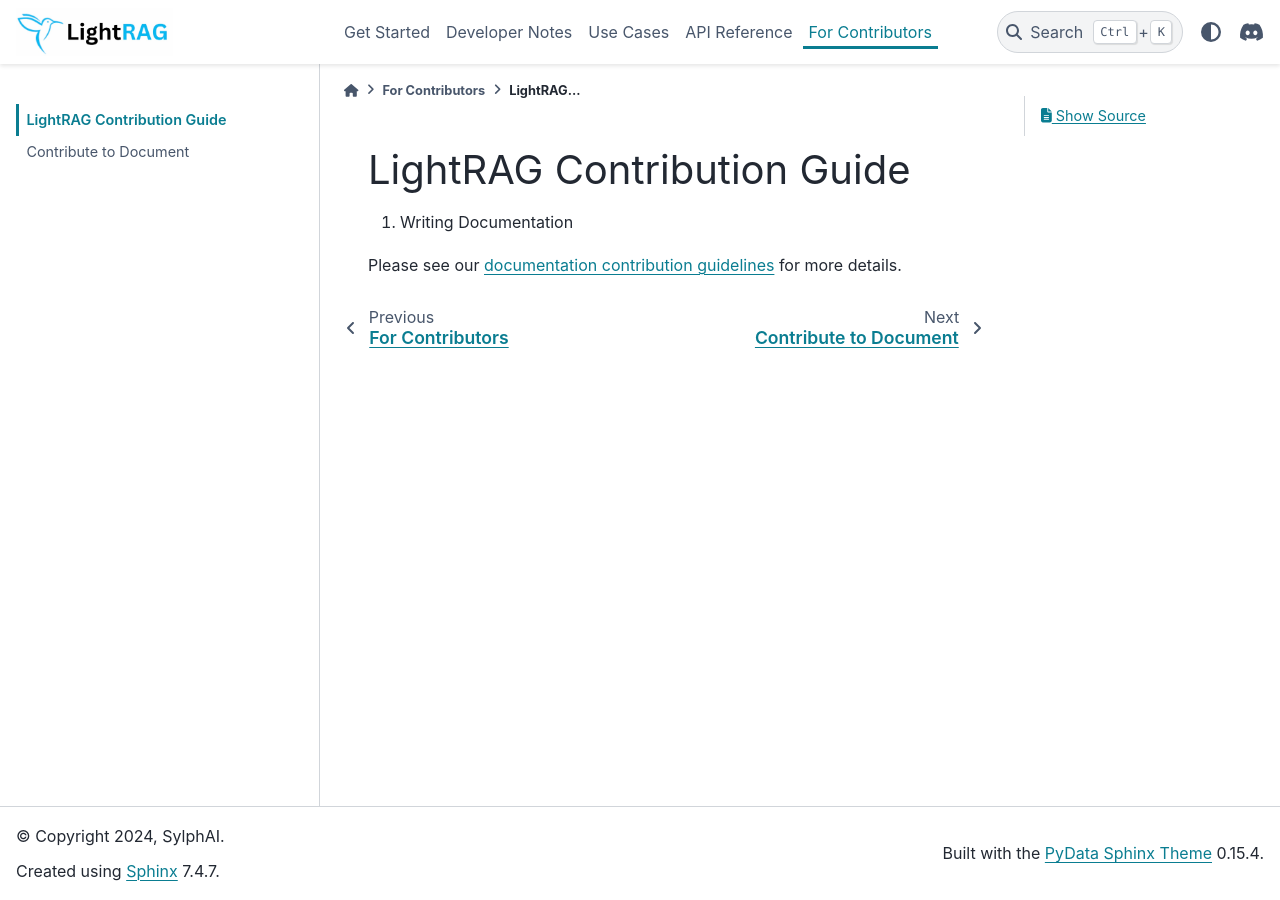
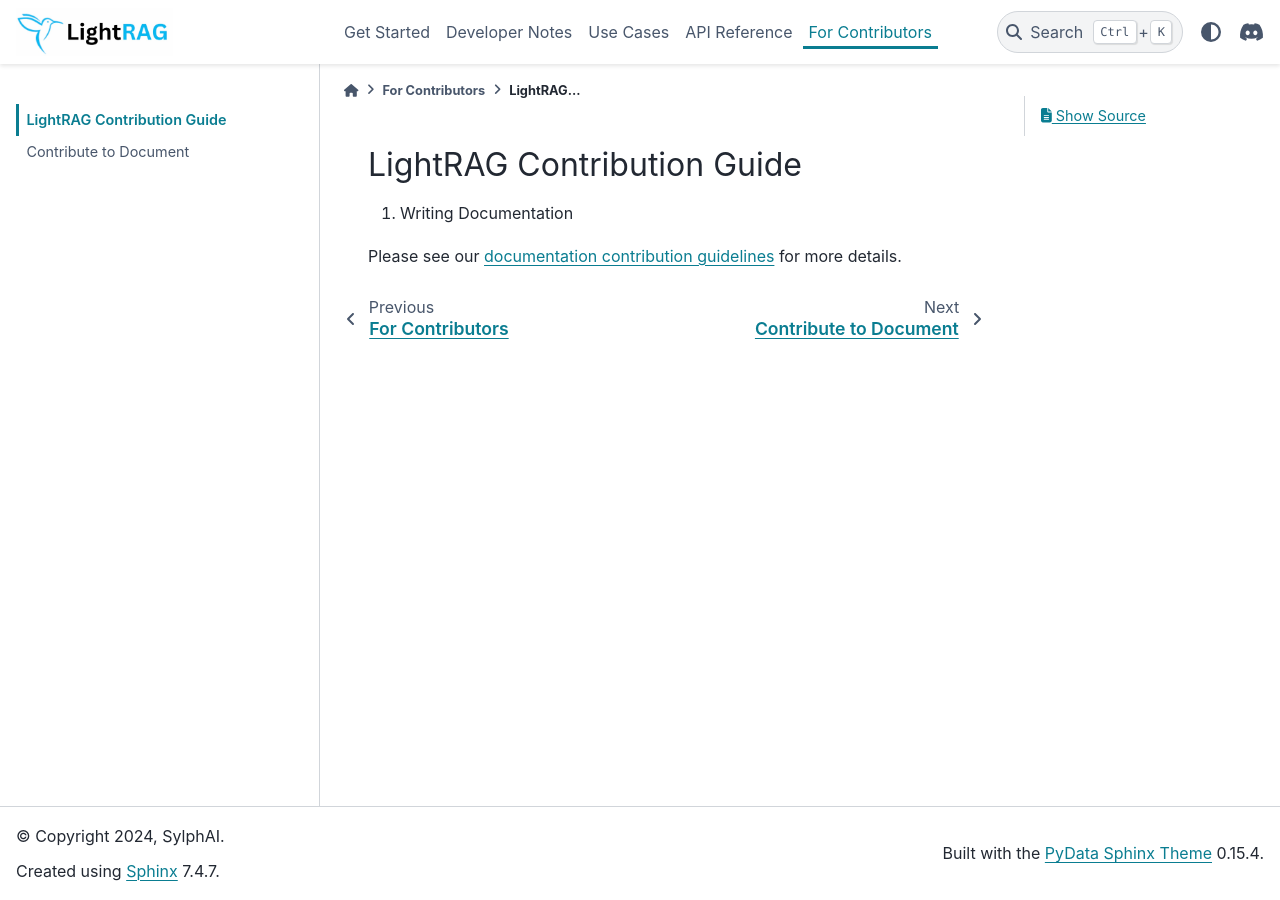
Before and after one commit to SylphAI-Inc/AdalFlow, a Sphinx documentation site: the page built from docs/source/contributor/contribution_guide.rst, in a window 1280 px wide. Built offline with Sphinx 7.4.7 and the PyData theme 0.15.4, drawn with Linux system fonts in a browser that asks for light colours; pages that are not in the unit, such as notebooks, are missing from menus.

Commit message:
replace those purple color to deep gray in the documents

```diff
--- a/docs/source/_static/custom.css
+++ b/docs/source/_static/custom.css
@@ -1,10 +1,34 @@
 /* custom.css */
 
 :root {
-    /* Use softer blue from bootstrap's default info color */
     --pst-color-info: 23, 162, 184;
+    --pst-color-logo: #2EB5EB;
+    --bs-gray-500:#adb5bd;
+
   }
 
+html[data-theme=light] {
+    --pst-color-secondary: #252627; /*change the secondary color, header link to gray */
+    --pst-color-link-hover: #25262; /*change the side bar link color to black */
+    --pst-color-table-row-hover-bg: #f8f9fa; /*change the table row hover color to light gray */
+    --sd-color-secondary: gray; /*change the secondary color to black */
+    --sd-color-secondary-highlight: gray; /*change the secondary highlight color to black */
+  }
+
+.bd-main .bd-content .bd-article-container {
+    max-width: 100%;  /* default is 60em */
+  }
+
+h1{
+    font-size: 2rem; /* make the h1 in the code smaller */
+}
+/* .bd-page-width {
+    max-width: 100%;
+  } */
+
+.sig-name {
+    color: black; /* set the class name and attributes to black */
+}
 .caption-text {
     font-size: 14px;  /* Sets the smallest font size */
     color: gray;     /* Sets the color to gray */
--- a/docs/source/conf.py
+++ b/docs/source/conf.py
@@ -14,7 +14,7 @@ import os
 import sys
 
 
-sys.path.insert(0, os.path.abspath('../../'))
+sys.path.insert(0, os.path.abspath("../../"))
 sys.path.insert(0, os.path.abspath("../../lightrag"))
 # # need to insert the paths
 # for dir in os.walk('../../lightrag'):
```
